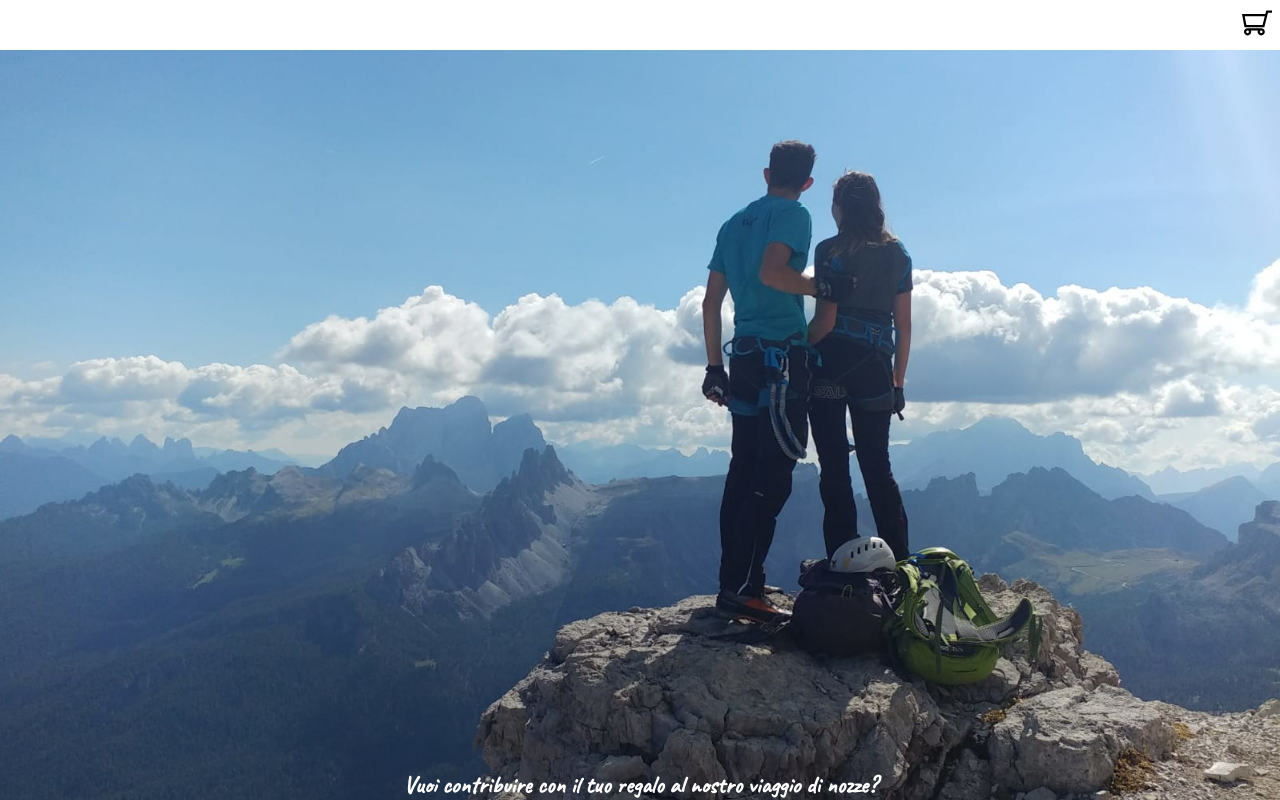
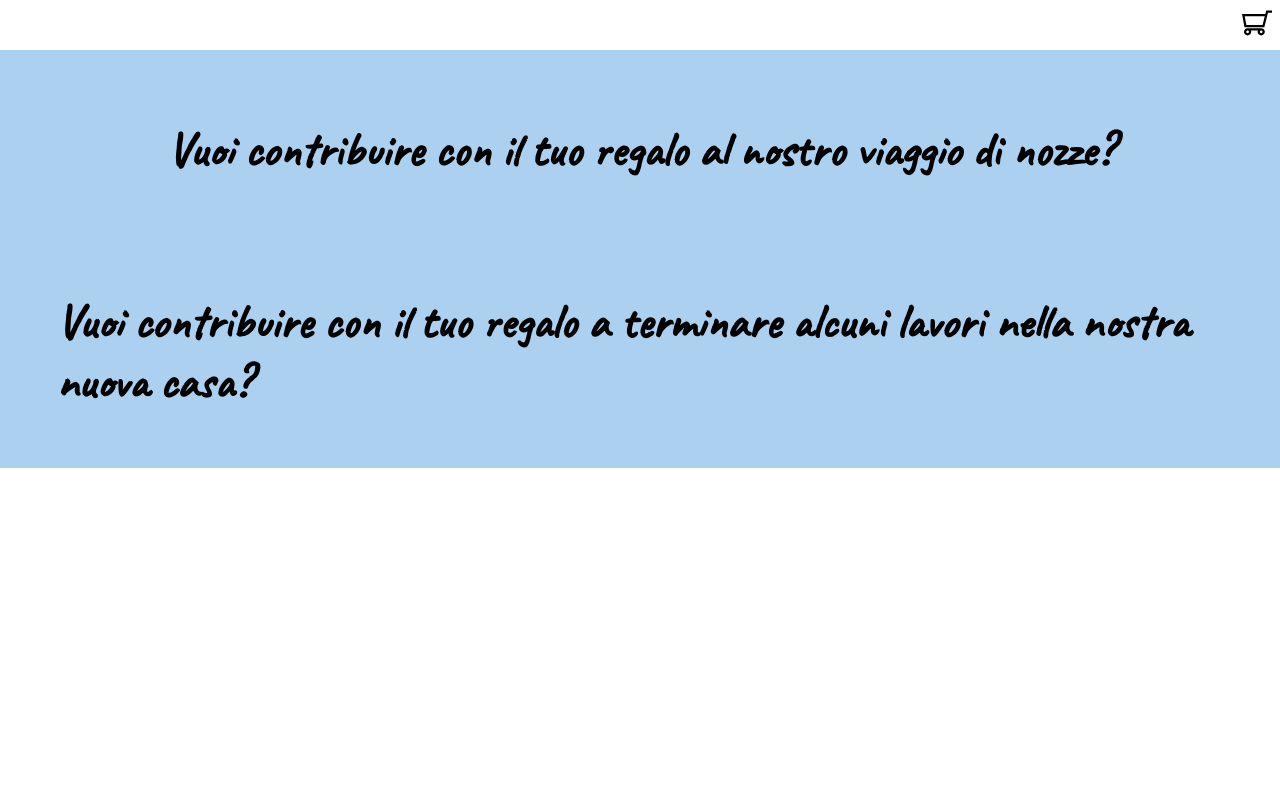
Before and after one commit to Barna1992/matrimonio, a Django app: page /lista_nozze/ in a window 1280 px wide. Run offline with Django 4.2, Linux system fonts and the light colour scheme.

Commit message:
avanzamenti

```diff
--- a/wedding-django/wedding/lista_nozze/models.py
+++ b/wedding-django/wedding/lista_nozze/models.py
@@ -1,10 +1,16 @@
 from django.db import models
+
+CATEGORY_CHOICES = [
+    ('travel', 'travel'),
+    ('home', 'home'),
+]
 
 class Item(models.Model):
     title = models.CharField(max_length=200)
     price = models.IntegerField()
     picture = models.ImageField(upload_to='pictures/', blank=True, null=True)
     quantity = models.IntegerField()
+    category = models.CharField(max_length=20, choices=CATEGORY_CHOICES, default='travel')
 
     def __str__(self):
         return self.title
--- a/wedding-django/wedding/lista_nozze/templates/lista_nozze/cart-page.html
+++ b/wedding-django/wedding/lista_nozze/templates/lista_nozze/cart-page.html
@@ -10,7 +10,7 @@
         /* Add your styling here */
     </style>
 </head>
-<body>
+<body class="cart-page">
 
     <h1>Il tuo carrello</h1>
 
--- a/wedding-django/wedding/lista_nozze/templates/lista_nozze/index.html
+++ b/wedding-django/wedding/lista_nozze/templates/lista_nozze/index.html
@@ -41,7 +41,7 @@
     </div>
   </div>
   <div class="countdown-bg">
-    <p>Mancano solamente:</p>
+    <p class="empty-p"></p>
     <div class="widget-wrap">
       <div id="demo"></div>
     </div>
--- a/wedding-django/wedding/lista_nozze/templates/lista_nozze/lista_nozze.html
+++ b/wedding-django/wedding/lista_nozze/templates/lista_nozze/lista_nozze.html
@@ -19,11 +19,15 @@
     <div class="badge" id="cartBadge">0</div>
   </div>
 
-  <div class="hero-section hero-section-bg menu-item">
+  <div class="hero-section-bg-lista menu-item">
 
 <div class="hero-section-variant menu-item" id="wedding_list">
-  <h2>Vuoi contribuire con il tuo regalo al nostro viaggio di nozze?</h2>
+  <h2 id="travel-gift">Vuoi contribuire con il tuo regalo al nostro viaggio di nozze?</h2>
   <div class="lista-nozze-container" id='items-container'>
+  </div>
+  <h2 id="home-gift">Vuoi contribuire con il tuo regalo a terminare alcuni lavori nella nostra nuova casa?</h2>
+  <div class="lista-nozze-container" id='home-items-container'>
+
   </div>
 </div>
 
--- a/wedding-django/wedding/lista_nozze/templates/lista_nozze/thanks.html
+++ b/wedding-django/wedding/lista_nozze/templates/lista_nozze/thanks.html
@@ -25,8 +25,9 @@
         }
 
     </style>
+    <link rel="stylesheet" href="/static/css/cart-style.css">
 </head>
-<body>
+<body class="cart-page">
 
     <div class="container">
     <h1>Grazie mille!</h1>
--- a/wedding-django/wedding/static/css/styles.css
+++ b/wedding-django/wedding/static/css/styles.css
@@ -40,6 +40,18 @@ body, html {
   background-position: center;
   transition: background-image 0.5s ease-in-out;
   font-family: 'Caveat';
+}
+
+.hero-section-bg-lista {
+  /* background-image: url('/static/images/bg0.jpeg');   Replace with your image URL */
+  justify-content: center;
+  align-items: end;
+  flex-direction: row !important;
+  background-size: contain;
+  background-position: center;
+  transition: background-image 0.5s ease-in-out;
+  font-family: 'Caveat';
+  background-color: #abd0f0;
 }
 
 /* Navigation bar styles */
@@ -334,6 +346,7 @@ body, html {
 .object-card {
   background-color: white;
   margin: 1.5rem;
+  max-width: 320px;
 }
 
 
@@ -441,9 +454,6 @@ body, html {
   text-align: center;
 }
 
-.lista-nozze-container {
-  display: flex;
-}
 
 .add {
   background-color: #4985C3;
@@ -475,8 +485,12 @@ body, html {
   animation: marginAnimation 3s ease forwards;
 }
 
+.empty-p {
+  height: 300px;
+}
+
 .countdown-bg {
-  background-image: url('/static/images/contdown.jpg');
+  background-image: url('/static/images/cdown.png');
   background-size: cover;
   background-position: center;
   width: 100%;
@@ -504,7 +518,7 @@ body, html {
 .widget-wrap {
   padding: 40px;
   border-radius: 20px;
-  background: rgba(0, 0, 0, 0.5);
+  background: rgba(0, 0, 0, 0.1);
   width: 50%;
   margin-left: 25%;
   margin-top: 5%;
@@ -687,6 +701,21 @@ body, html {
   padding: 2rem 0;
 }
 
+.lista-nozze-container {
+  display: flex;
+  flex-wrap: wrap;
+  justify-content: center;
+}
+
+.lista-nozze-container .object-card {
+  margin: 2.5rem;
+}
+
+#wedding_list h2 {
+  font-size: 3rem;
+  padding: 3.5rem;
+}
+
 @media screen and (max-width: 500px) {
   .top-nav {
       display: none;
@@ -706,7 +735,7 @@ body, html {
   .widget-wrap {
     padding: 40px 5px;
     border-radius: 20px;
-    background: rgba(0, 0, 0, 0.5);
+    background: rgba(0, 0, 0, 0.1);
     width: 50%;
     margin-left: 25%;
     margin-top: 5%;
@@ -723,10 +752,20 @@ body, html {
     display: block;
     min-width: auto;
   }
+  .countdown .text {
+    color: #000;
+  }
+
   .countdown-bg {
     background-position: left;
     padding-bottom: 2rem;
+    background-image: url('/static/images/cdown_long.png');
   }
+
+  .empty-p {
+    height: 200px;
+  }
+
   .cell {
     display: flex;
     justify-content: space-between;
```
Also changed, not shown: wedding-django/wedding/lista_nozze/templates/lista_nozze/summary-page.html (+18 -2 lines), wedding-django/wedding/static/css/cart-style.css (+8 -0 lines), wedding-django/wedding/lista_nozze/migrations/0003_item_category.py (added), wedding-django/wedding/static/images/cdown.png (added), wedding-django/wedding/static/images/cdown_long.png (added), wedding-django/wedding/static/images/cdown_long2.png (added), wedding-django/wedding/static/images/countdown.jpeg (added).
